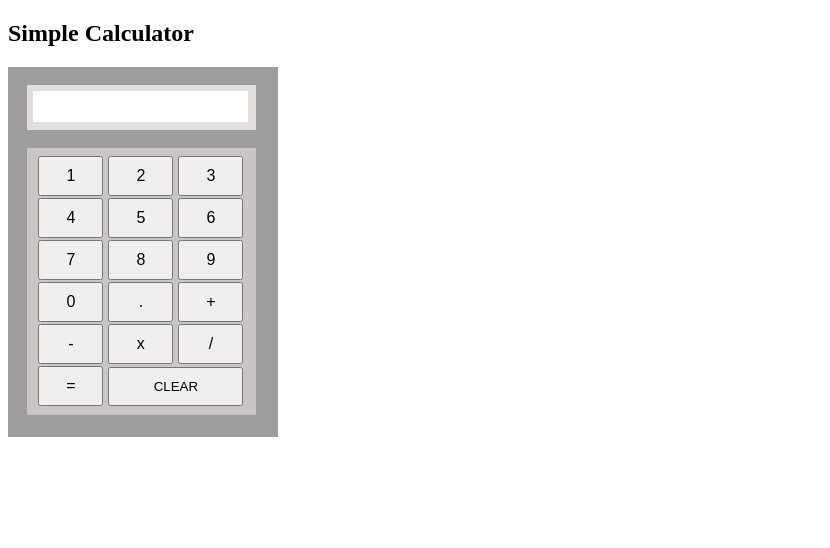
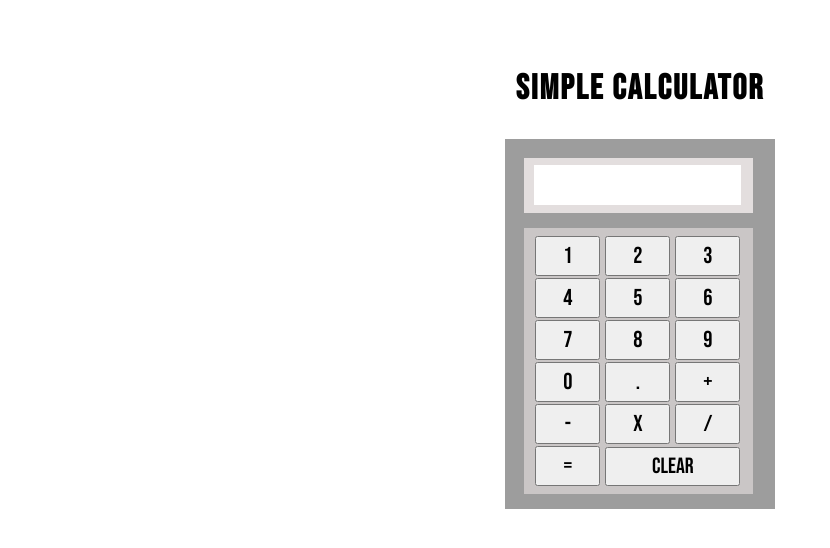
Before and after one commit to JanBaig/Calculator-App, a React (Create React App) app: page / in a window 1280 px wide. Shown: the top 548 px of the page, without its empty margins (0-830 px from the left). Built offline with nearby package versions, Linux system fonts and the light colour scheme.

Commit message:
Finshed Basic

```diff
--- a/public/index.html
+++ b/public/index.html
@@ -15,6 +15,11 @@
       user's mobile device or desktop. See https://developers.google.com/web/fundamentals/web-app-manifest/
     -->
     <link rel="manifest" href="%PUBLIC_URL%/manifest.json" />
+
+    <link rel="preconnect" href="https://fonts.googleapis.com">
+    <link rel="preconnect" href="https://fonts.gstatic.com" crossorigin>
+    <link href="https://fonts.googleapis.com/css2?family=Bebas+Neue&display=swap" rel="stylesheet">
+
     <!--
       Notice the use of %PUBLIC_URL% in the tags above.
       It will be replaced with the URL of the `public` folder during the build.
--- a/src/App.css
+++ b/src/App.css
@@ -1,17 +1,20 @@
 
 .outerBox {
+    position: relative;
     height: 370px;
     width: 270px;
     background-color: rgb(157, 157, 157);
+    margin: 0 auto;
 }
 
 .header {
     position: relative;
-    height: 12%;
+    height: 15%;
     width: 85%;
     left: 7%;
     top: 5%;
     background-color: rgb(227, 222, 222);
+
 }
 
 .body {
@@ -20,15 +23,18 @@
     height: 72%;
     width: 85%;
     left: 7%;
-    top: 10%;
+    top: 9%;
     background-color: rgb(202, 198, 198);
+
 
 }
 
 .buttons {
-    font-size: 16px;
+    font-size: 23px;
     width: 65px;
     height: 40px;
+    font-family: 'Bebas Neue',
+    cursive;
 }
 
 
@@ -46,13 +52,35 @@
     width: 135px;
     height: 39px;
     top: 1px;
+    font-size: 22px ;
+    font-family: 'Bebas Neue',
+    cursive;
 }
 
 .displayBar {
     position: relative;
-    height: 70%;
-    width: 94%;
+    height: 73%;
+    width: 90%;
     top: 13%;
-    left: 2.5%;
+    left: 4.5%;
     background-color: white;
+    text-align: right;
+    font-size: 25px;
+    font-family: 'Bebas Neue',
+    cursive;
 }
+
+.pTag {
+    padding-right: 10px;
+    padding-top: 5px;
+}
+
+.Title {
+    position: relative;
+    font-family: 'Bebas Neue',
+    cursive;
+    font-size: 35px;
+    text-align: center;
+    padding-top: 3%;
+    letter-spacing: 2px;
+}
--- a/src/App.js
+++ b/src/App.js
@@ -3,36 +3,30 @@ import './App.css';
 
 
 function App() {
-  const [input, setInput] = useState("");
+  const [FInput, setFInput] = useState("");
+  const [SInput, setSInput] = useState("");
   const [operator, setOperator] = useState("");
-  const [result, setResult] = useState(null);
+  const [result, setResult] = useState("");
 
   function displayResult(){
-    // ERROR of 'badState' was because the displayResult func included parenthesis
-    var resultDisplay = 0;
-
-    if (input.includes("+")){
-      input.split("+").map((element) => resultDisplay += parseFloat(element));
-      setResult(resultDisplay)
+    if (operator == "+"){
+      setResult((parseFloat(FInput) + parseFloat(SInput)));
     }
-    else if (input.includes("-")){
-      var test = input.split("-");
-      var result = parseFloat(test[0]) - parseFloat(test[1]);
-      setResult(result);
+    else if (operator == "-"){
+      setResult((parseFloat(FInput) - parseFloat(SInput)));
     }
-    else if (input.includes("x")){
-      var test = input.split("x");
-      var result = parseFloat(test[0]) * parseFloat(test[1]);
-      setResult(result);
+    else if (operator == "x"){
+      setResult((parseFloat(FInput) * parseFloat(SInput)));
     }
-    else if (input.includes("/")){
-      var test = input.split("/");
-      var result = parseFloat(test[0]) / parseFloat(test[1]);
-      setResult(result);
+    else if (operator == "/"){
+      setResult((parseFloat(FInput) / parseFloat(SInput)));
     }
 
-    return (
-      setInput(null)
+    return(
+      setFInput(""),
+      setSInput(""),
+      setOperator("")
+
     )
   }
 
@@ -42,9 +36,41 @@ function App() {
     var opArray = [".", "+", "-","x", "/"];
 
     var displayNumArr = numArray.map((element) => {
+
       return (
         <div key={element}>
-          <button className="buttons" onClick={() => setInput(input + element)}>{element}</button>
+          <button
+
+            className="buttons"
+            onClick={() => {
+              if (result == ""){
+
+                if (operator == ""){
+                  setFInput(FInput + element)
+                }
+                else {
+                  setSInput(SInput + element)
+
+                }
+
+              }
+              else {
+                if (operator == ""){
+                  setFInput(result + element)
+                  setResult("");
+                }
+                else {
+                  //setSInput(SInput + element)
+                  setFInput(result);
+                  setSInput(SInput + element);
+                  setResult("");
+                }
+
+              }
+            }}>
+            {element}
+
+          </button>
         </div>
       )
 
@@ -53,40 +79,57 @@ function App() {
     var displayOpArray = opArray.map((element) => {
       return (
         <div key={element}>
-          <button className="buttons" onClick={() => setOperator(element)}>{element}</button>
+          <button className="buttons" onClick = {() => setOperator(element)}>
+            {element}</button>
         </div>
       )
 
     })
+
+    // Testing
+    console.log("TESTING")
+    console.log("FInput: ", FInput);
+    console.log("OP: ", operator);
+    console.log("SInput: ", SInput);
+    console.log("Result: ", result);
 
     return (
       <div className="gridContainer">
         {displayNumArr}
         {displayOpArray}
         <button className="buttons" onClick={displayResult}> =</button>
-        <button className="clearBtn" onClick={() => {
-          return (
-            setInput(""),
-            setResult(null)
-          )
+        <button
+          className="clearBtn"
+          onClick = {() => {
 
-        }}> CLEAR </button>
+            return (
+              setFInput(""),
+              setSInput(""),
+              setOperator(""),
+              setResult("")
+
+            )
+
+          }}> CLEAR </button>
       </div>
 
     )
   }
 
+  var test = SInput == ""? FInput : SInput;
+
   return (
 
     <div >
 
-      <h2>Simple Calculator</h2>
+      <h2 className="Title">Simple Calculator</h2>
 
       <div className="outerBox">
 
           <div className="header">
             <div className="displayBar">
-              <p>{result == null?  input : result}</p>
+              {result == ""? <p className="pTag">{test} </p> : <p className = "pTag">{result}=</p>}
+
             </div>
           </div>
 
@@ -104,6 +147,3 @@ function App() {
 }
 
 export default App;
-
-
-// Making a Simple Calculator App
```
